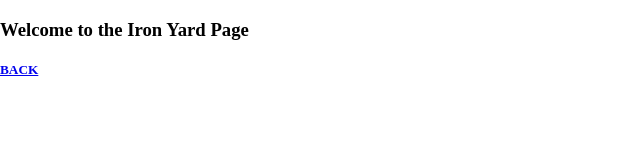
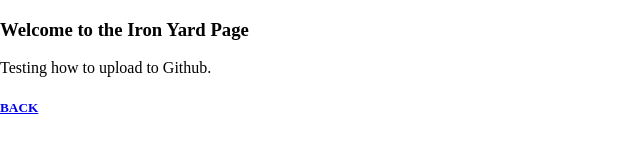
Before and after one commit to Cohen611/Assignment1, a plain HTML site: page tiy.html in a window 1280 px wide. Shown: the whole page, without its empty margins (0-640 px from the left). Drawn offline with nearby package versions, Linux system fonts and the light colour scheme.

Commit message:
Adding another file

```diff
--- a/tiy.html
+++ b/tiy.html
@@ -8,6 +8,7 @@
   </head>
   <body>
 <h3>Welcome to the Iron Yard Page</h3>
+Testing how to upload to Github.
 <h5><a href="index.html">BACK</a></h5>
   </body>
 </html>
```
